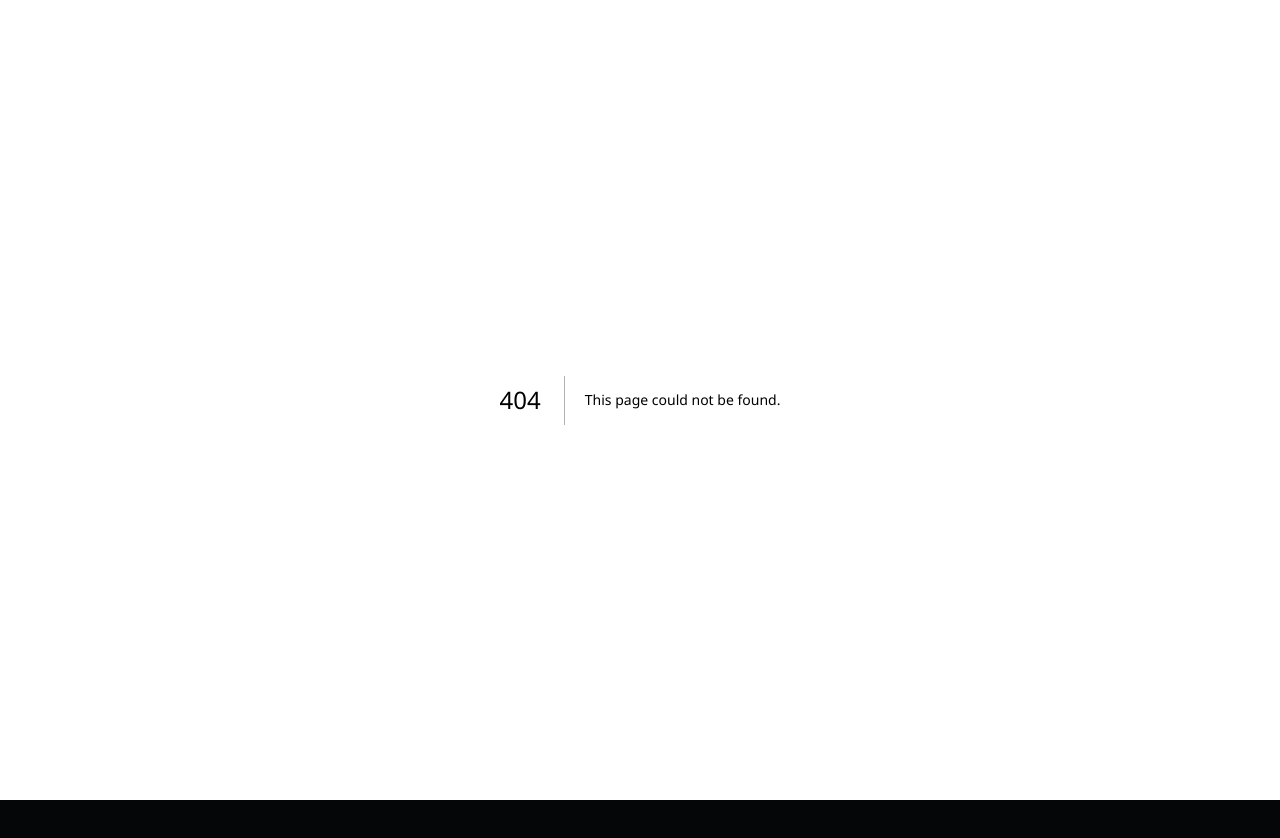
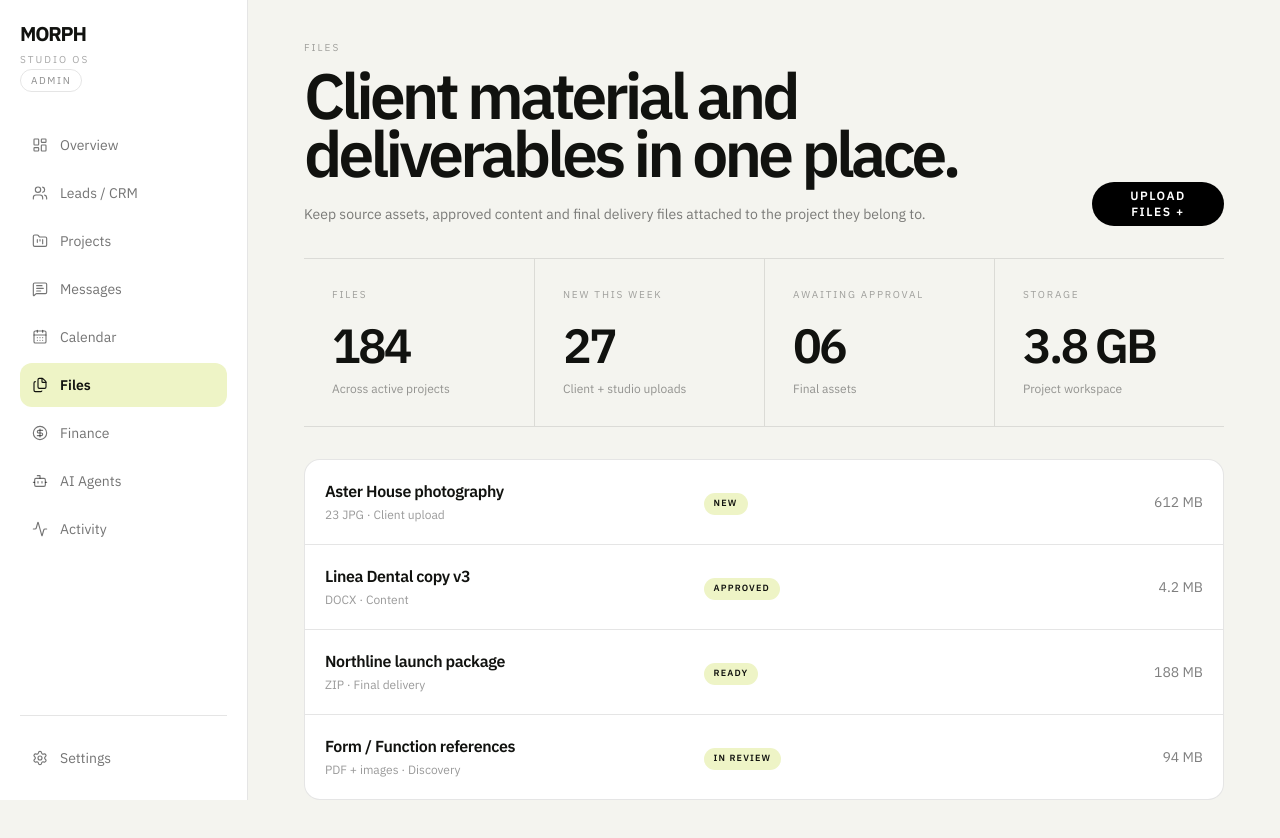
Before and after one commit to rusllich/lyzun-visual-engine, a Next.js app: page /dashboard/files in a window 1280 px wide. Before the commit this address had no page. Shown: the top 838 px of the page. Before the commit the page ends 800 px from the top, so only its background shows below. Built offline with nearby package versions, Linux system fonts and the light colour scheme.

Commit message:
feat(dashboard): add files workspace

```diff
--- /dev/null
+++ b/app/dashboard/files/page.tsx
@@ -0,0 +1,15 @@
+import SectionPage from "@/components/dashboard/SectionPage"
+
+export default function FilesPage() {
+  return <SectionPage eyebrow="Files" title="Client material and deliverables in one place." description="Keep source assets, approved content and final delivery files attached to the project they belong to." action="Upload files +" stats={[
+    { label: "Files", value: "184", note: "Across active projects" },
+    { label: "New this week", value: "27", note: "Client + studio uploads" },
+    { label: "Awaiting approval", value: "06", note: "Final assets" },
+    { label: "Storage", value: "3.8 GB", note: "Project workspace" },
+  ]} rows={[
+    { title: "Aster House photography", meta: "23 JPG · Client upload", status: "New", detail: "612 MB" },
+    { title: "Linea Dental copy v3", meta: "DOCX · Content", status: "Approved", detail: "4.2 MB" },
+    { title: "Northline launch package", meta: "ZIP · Final delivery", status: "Ready", detail: "188 MB" },
+    { title: "Form / Function references", meta: "PDF + images · Discovery", status: "In review", detail: "94 MB" },
+  ]} />
+}
```
